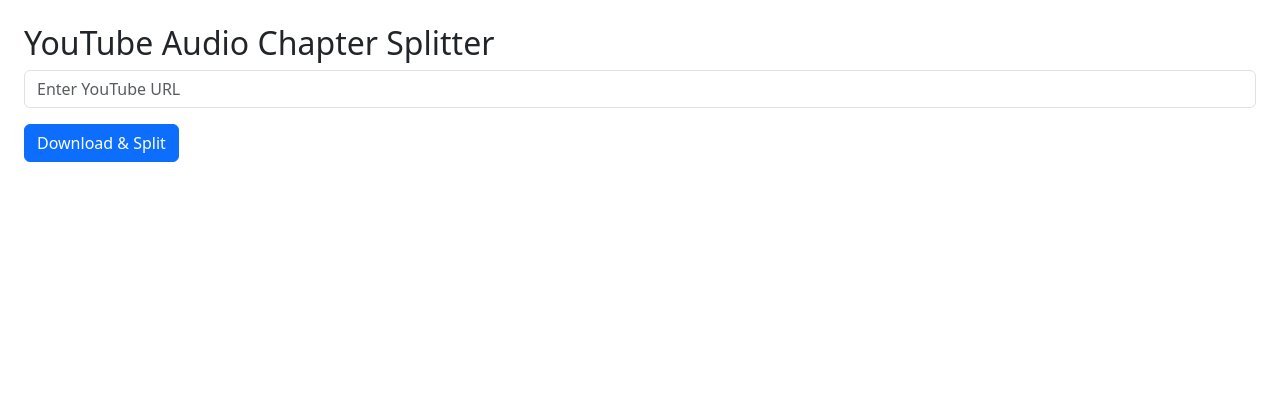
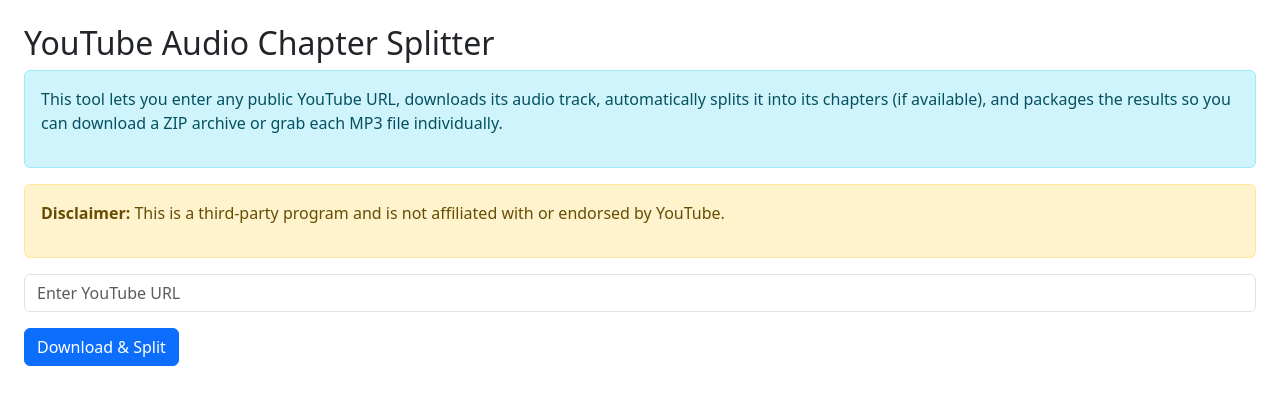
Before and after one commit to marcelusryan/yt-split-mp3, a Flask app: page / in a window 1280 px wide. Shown: the top 405 px of the page. Run offline with Flask 3, Linux system fonts and the light colour scheme.

Commit message:
ui updates

```diff
--- a/templates/index.html
+++ b/templates/index.html
@@ -8,93 +8,153 @@
 </head>
 <body class="p-4">
   <h2>YouTube Audio Chapter Splitter</h2>
+
+  <div class="alert alert-info">
+    <p>
+      This tool lets you enter any public YouTube URL, downloads its audio track, automatically splits it into its chapters (if available), and packages the results so you can download a ZIP archive or grab each MP3 file individually.
+    </p>
+  </div>
+
+  <div class="alert alert-warning">
+    <p><strong>Disclaimer:</strong> This is a third‐party program and is not affiliated with or endorsed by YouTube.</p>
+  </div>
+
   <div class="mb-3">
     <input id="url" class="form-control" placeholder="Enter YouTube URL" />
   </div>
-  <button id="btn" class="btn btn-primary">Download & Split</button>
-  <div id="prog" class="progress mt-3" style="display:none; height: 25px;">
-    <div id="bar" class="progress-bar" role="progressbar" style="width: 0%;">0%</div>
+  <!-- 1. force plain button so it never submits a form -->
+  <button id="btn" type="button" class="btn btn-primary">Download &amp; Split</button>
+
+  <p id="timer" class="mt-3 fw-bold" style="display: none;">Time: 00:00</p>
+
+  <div id="prog" class="progress mt-2" style="display:none; height: 25px;">
+    <div id="bar" class="progress-bar" role="progressbar" style="width: 0%;">0% - Waiting</div>
   </div>
   <div id="msg" class="mt-3"></div>
 
   <script>
-    const btn = document.getElementById('btn'),
-          prog = document.getElementById('prog'),
-          bar = document.getElementById('bar'),
-          msg = document.getElementById('msg');
+    const btn   = document.getElementById('btn'),
+          prog  = document.getElementById('prog'),
+          bar   = document.getElementById('bar'),
+          msg   = document.getElementById('msg'),
+          timer = document.getElementById('timer');
 
-    btn.addEventListener('click', async () => {
+    let startTime, timerInterval;
+
+    btn.addEventListener('click', async (e) => {
+      e.preventDefault();                 // prevent any default form action
+      try {
+        // reset UI
         msg.innerHTML = '';
+        bar.style.width = '0%';
+        bar.innerText  = '0% - Waiting';
         prog.style.display = 'block';
-      bar.style.width = '0%';
-      bar.innerText = '0%';
         btn.disabled = true;
-      btn.innerText = 'Working...';
+        btn.innerText = 'Working…';
 
+        // start timer
+        startTime = Date.now();
+        timer.style.display = 'block';
+        updateTimer();
+        timerInterval = setInterval(updateTimer, 1000);
+
+        // fire off the task
         const url = document.getElementById('url').value.trim();
         const res = await fetch('/start', {
           method: 'POST',
-        headers:{'Content-Type':'application/json'},
+          headers: { 'Content-Type':'application/json' },
           body: JSON.stringify({ youtube_url: url })
         });
-      if (!res.ok) return showError((await res.json()).error);
+        if (!res.ok) {
+          const err = (await res.json()).error || 'Invalid response';
+          return showError(err);
+        }
 
         const { task_id } = await res.json();
-      (function poll() {
-        fetch(`/progress/${task_id}`)
+        pollProgress(task_id);
+
+      } catch (err) {
+        console.error(err);
+        showError('Could not start task: ' + err.message);
+      }
+    });
+
+    function pollProgress(id) {
+      fetch(`/progress/${id}`)
         .then(r => r.json())
         .then(d => {
           if (d.error) return showError(d.error);
           if (d.status === 'done') {
-              bar.style.width = '100%'; bar.innerText = '100%';
-              fetchResult(task_id);
+            bar.style.width = '100%';
+            bar.innerText  = '100% - Complete';
+            clearInterval(timerInterval);
+            fetchResult(id);
           } else if (d.status === 'error') {
+            clearInterval(timerInterval);
             showError(d.error || 'An error occurred');
           } else {
-              setTimeout(poll, 800);
+            const pct   = d.percent !== undefined ? Math.floor(d.percent) : 0;
+            const label = d.status === 'downloading'
+                          ? 'Downloading audio'
+                          : d.status === 'splitting'
+                            ? 'Splitting chapters'
+                            : d.status;
+            bar.style.width = pct + '%';
+            bar.innerText  = `${pct}% - ${label}`;
+            setTimeout(() => pollProgress(id), 800);
           }
+        })
+        .catch(err => {
+          clearInterval(timerInterval);
+          showError('Progress check failed');
+          console.error(err);
         });
-      })();
-    });
+    }
+
+    function updateTimer() {
+      const elapsedMs = Date.now() - startTime;
+      const totalSec  = Math.floor(elapsedMs / 1000);
+      const mm = String(Math.floor(totalSec / 60)).padStart(2, '0');
+      const ss = String(totalSec % 60).padStart(2, '0');
+      timer.innerText = `Time: ${mm}:${ss}`;
+    }
 
     async function fetchResult(id) {
-      let r = await fetch(`/result/${id}`),
-          d = await r.json();
+      try {
+        const r = await fetch(`/result/${id}`);
+        const d = await r.json();
         if (d.error) return showError(d.error);
 
         const rlt = d.result;
-      // Build UI with both ZIP link and individual-file list
         const listItems = rlt.files
-        .map(f => `
-          <li>
-            <a href="/download/${encodeURIComponent(rlt.path)}/${encodeURIComponent(f)}" download>
-              ${f}
-            </a>
-          </li>
-        `).join('');
+          .map(f => `<li><a href="/download/${encodeURIComponent(rlt.path)}/${encodeURIComponent(f)}" download>${f}</a></li>`)
+          .join('');
 
         msg.innerHTML = `
           <div class="alert alert-success">
             <h5>✅ Download complete!</h5>
             <p><strong>Video:</strong> ${rlt.video_title}</p>
             <p><strong>Download ZIP:</strong>
-            <a href="/download/zip/${encodeURIComponent(rlt.path)}" download>
-              ${rlt.video_title}.zip
-            </a>
+              <a href="/download/zip/${encodeURIComponent(rlt.path)}" download>${rlt.video_title}.zip</a>
             </p>
             <p><strong>Individual Files:</strong></p>
-          <ul>
-            ${listItems}
-          </ul>
-          <p><strong>Time:</strong> ${rlt.total_time} s</p>
-          <p><strong>Space:</strong> ${rlt.total_space} MB</p>
+            <ul>${listItems}</ul>
+            <p><strong>Total Space:</strong> ${rlt.total_space} MB</p>
           </div>`;
+      } catch (err) {
+        showError('Failed to fetch results');
+        console.error(err);
+      } finally {
+        clearInterval(timerInterval);
         btn.disabled = false;
         btn.innerText = 'Download & Split';
+      }
     }
 
     function showError(txt) {
       prog.style.display = 'none';
+      timer.style.display = 'none';
+      clearInterval(timerInterval);
       msg.innerHTML = `<div class="alert alert-danger">❌ ${txt}</div>`;
       btn.disabled = false;
       btn.innerText = 'Download & Split';
```
Lines whose indentation alone changed are shown as unchanged.
